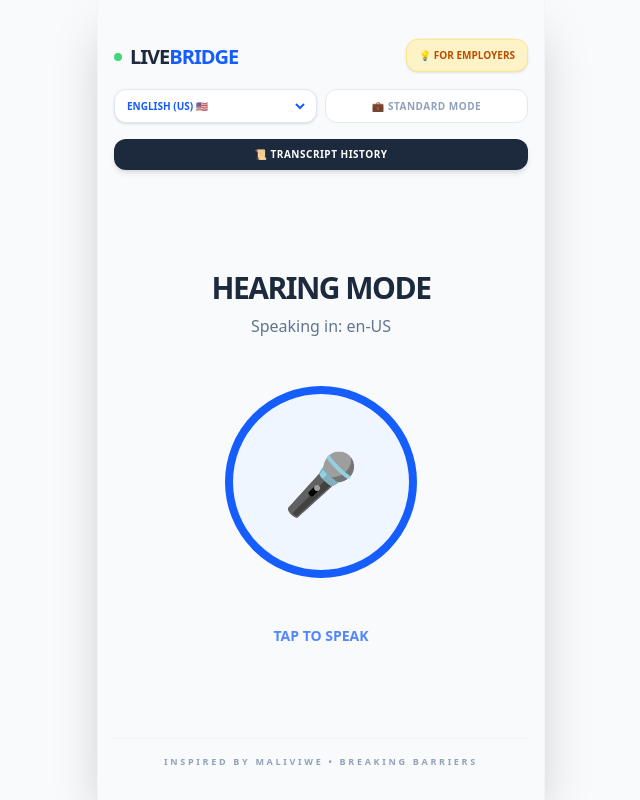
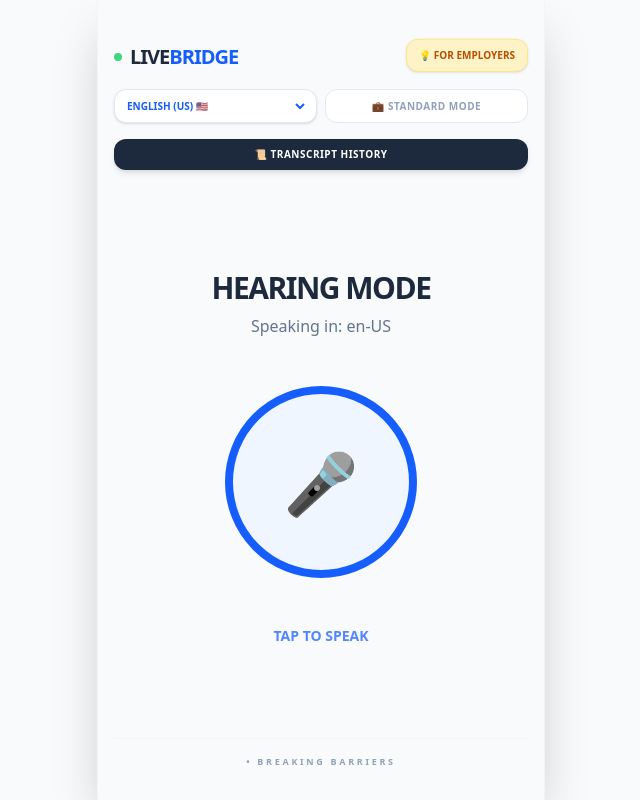
Before and after one commit to Franky-Boii/LiveBridge, a Next.js app: page / in a window 1280 px wide. Shown: the whole page, without its empty margins (319-959 px from the left). Built offline with nearby package versions, Linux system fonts and the light colour scheme.

Commit message:
removed names

```diff
--- a/pages/index.js
+++ b/pages/index.js
@@ -163,7 +163,7 @@ export default function LiveBridge() {
 
       <footer className="py-4 text-center border-t border-slate-100 mt-4">
         <p className="text-[9px] text-slate-400 font-bold uppercase tracking-[0.3em]">
-          Inspired by Maliviwe • Breaking Barriers
+         • Breaking Barriers
         </p>
       </footer>
     </div>
```
